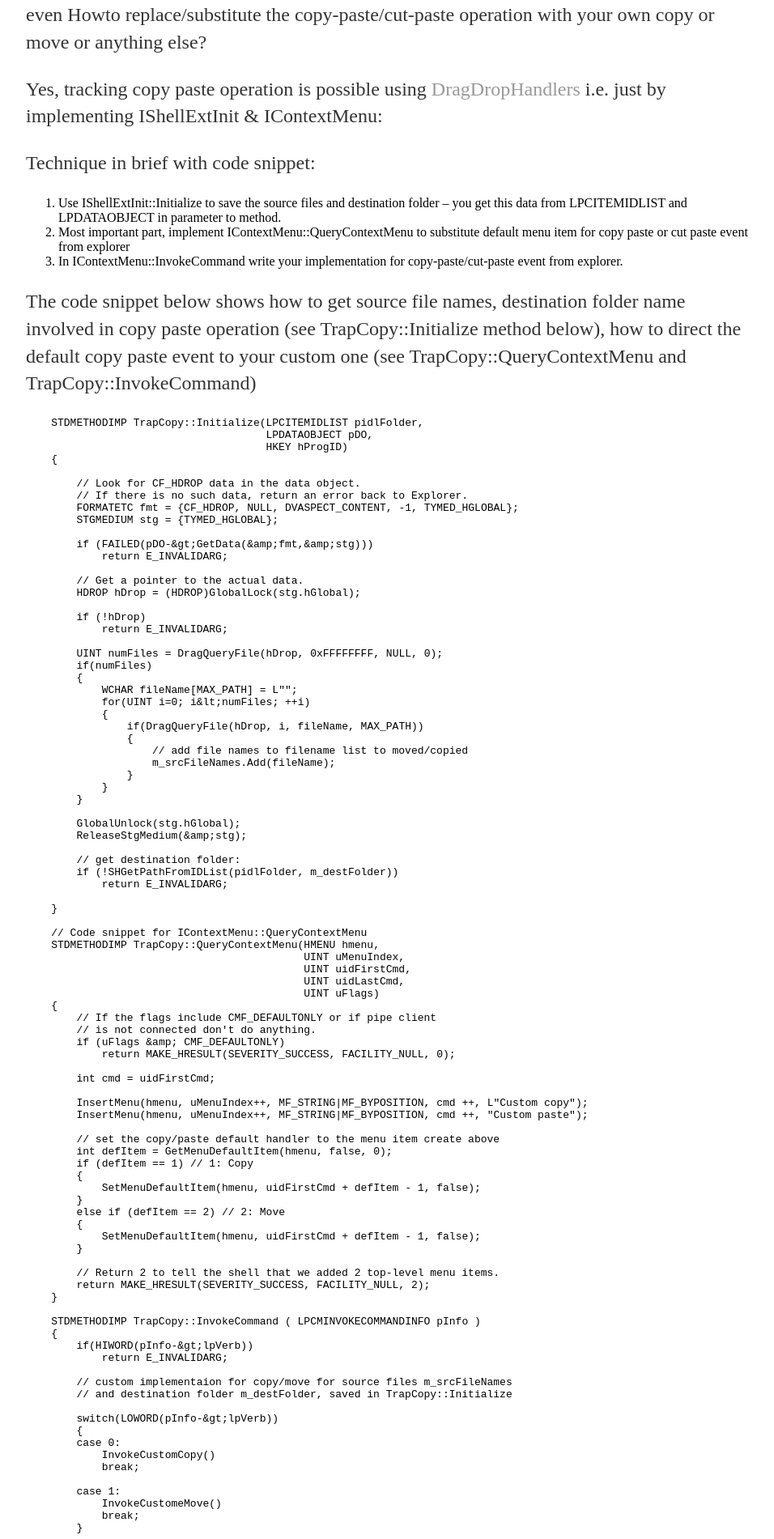
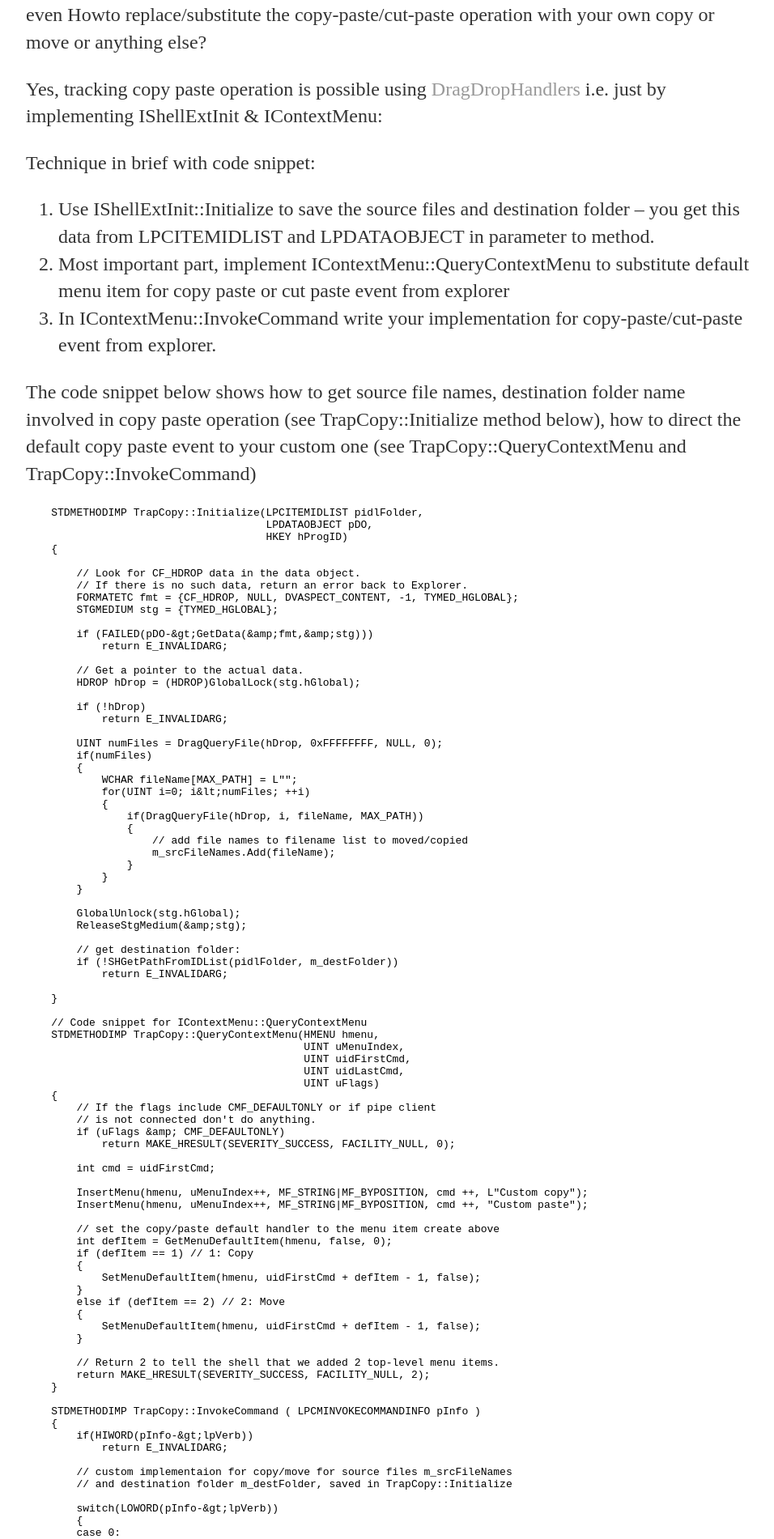
Before and after one commit to SMUsamaShah/SMUsamaShah.github.io, a Jekyll site: the page built from _posts/2017-10-11-catch-copy-paste-from-explorer-using-shell-extension.md, in a window 1280 px wide. Shown: the part 580-2481 px from the top of the page at 81% size, without its empty margins (160-1116 px from the left). Built offline with Jekyll 4.4.1, drawn with Linux system fonts in a browser that asks for light colours.

Commit message:
added li style in a post

```diff
--- a/css/main.css
+++ b/css/main.css
@@ -23,7 +23,7 @@ h1 {
     font-size: 3em;
     font-family:'Helvetica', 'Arial', 'Sans-Serif';
 }
-p {
+p, .post ol {
     font-size: 1.5em;
     line-height: 1.4em;
     color: #333;
```
